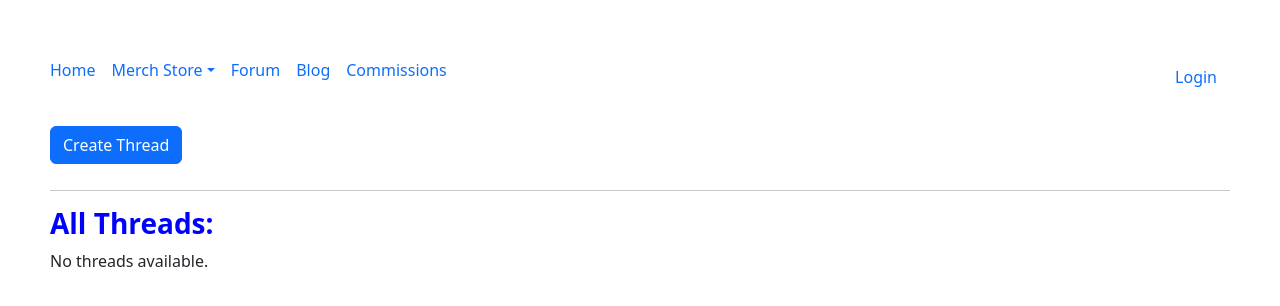
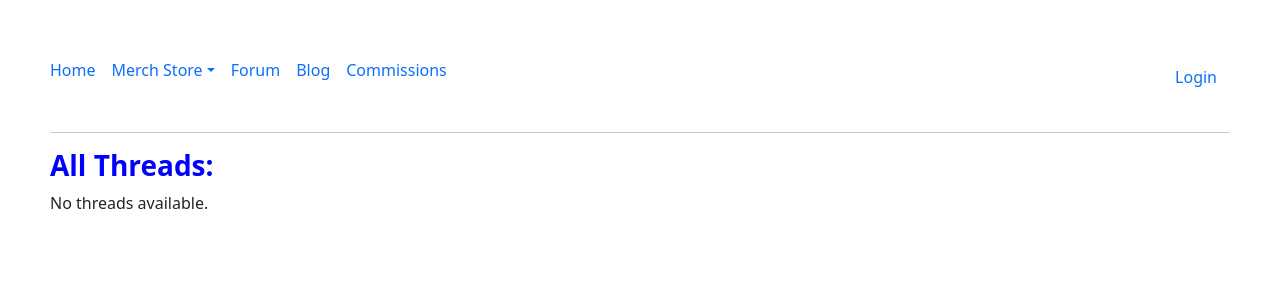
Before and after one commit to sdbsalta/hobbysite-G-25, a Django app: page /forum/threads/ in a window 1280 px wide. Shown: the top 306 px of the page. Run offline with Django 5.2, Linux system fonts and the light colour scheme; data that the repository does not hold is empty.

Commit message:
Update thread_list.html

```diff
--- a/hobbysite/templates/forum/thread_list.html
+++ b/hobbysite/templates/forum/thread_list.html
@@ -7,33 +7,35 @@
 {% block content %}
     {% if user.is_authenticated %}
         <h3>My Threads:</h3>
-            <ul class="list-group list-group-flush">
-            {% for thread in user_threads %}
-                    <li class="list-group-item">
+        <div>
+            {% for thread in object_list %}
+                {% if thread.author == request.user.profile.user %}
+                    <h5 class="card-title">
                         <a href="{% url 'forum:thread_detail' thread.pk %}">{{ thread.title }}</a>
-                        <span class="badge bg-primary rounded-pill"> {{ thread.category }} </span>
-                    </li>
+                    </h5>
+                {% endif %}
             {% empty %}
                 <p>No threads yet.</p>
             {% endfor %}
-            </ul>
+        </div>
+        <a class="btn btn-primary" href="{% url 'forum:thread_create' %}" role="button">Create Thread</a>
     {% endif %}
-
-    <a class="btn btn-primary" href="{% url 'forum:thread_create' %}" role="button">Create Thread</a>
 
     <hr class="solid">
 
     <h3>All Threads:</h3>
-        <ul class="list-group list-group-flush">
-        {% for category, threads in threads_by_category.items %}
+    <div>
+        {% for category in thread_category %}
             <h4>{{ category.name }}</h4>
-            {% for thread in threads %}
-                <li class="list-group-item">
+            {% for thread in object_list %}
+                {% if thread.author != request.user.profile.user %}
+                <h5 class="card-title">
                     <a href="{% url 'forum:thread_detail' thread.pk %}">{{ thread.title }}</a>
-                </li>
+                </h5>
+                {% endif %}
             {% endfor %}
         {% empty %}
             <p>No threads available.</p>
         {% endfor %}
-        </ul>
+    </div>
 {% endblock content %}
```
